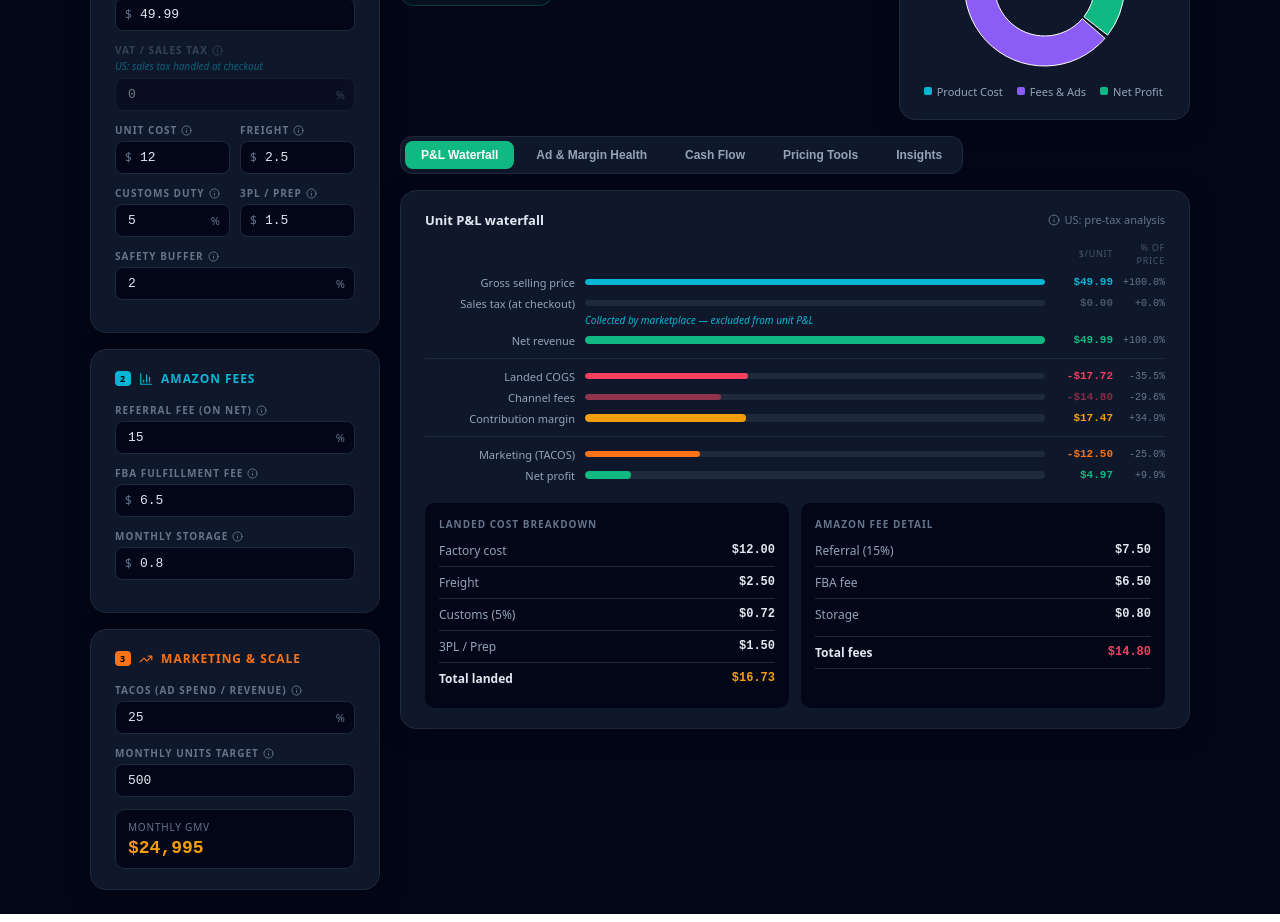
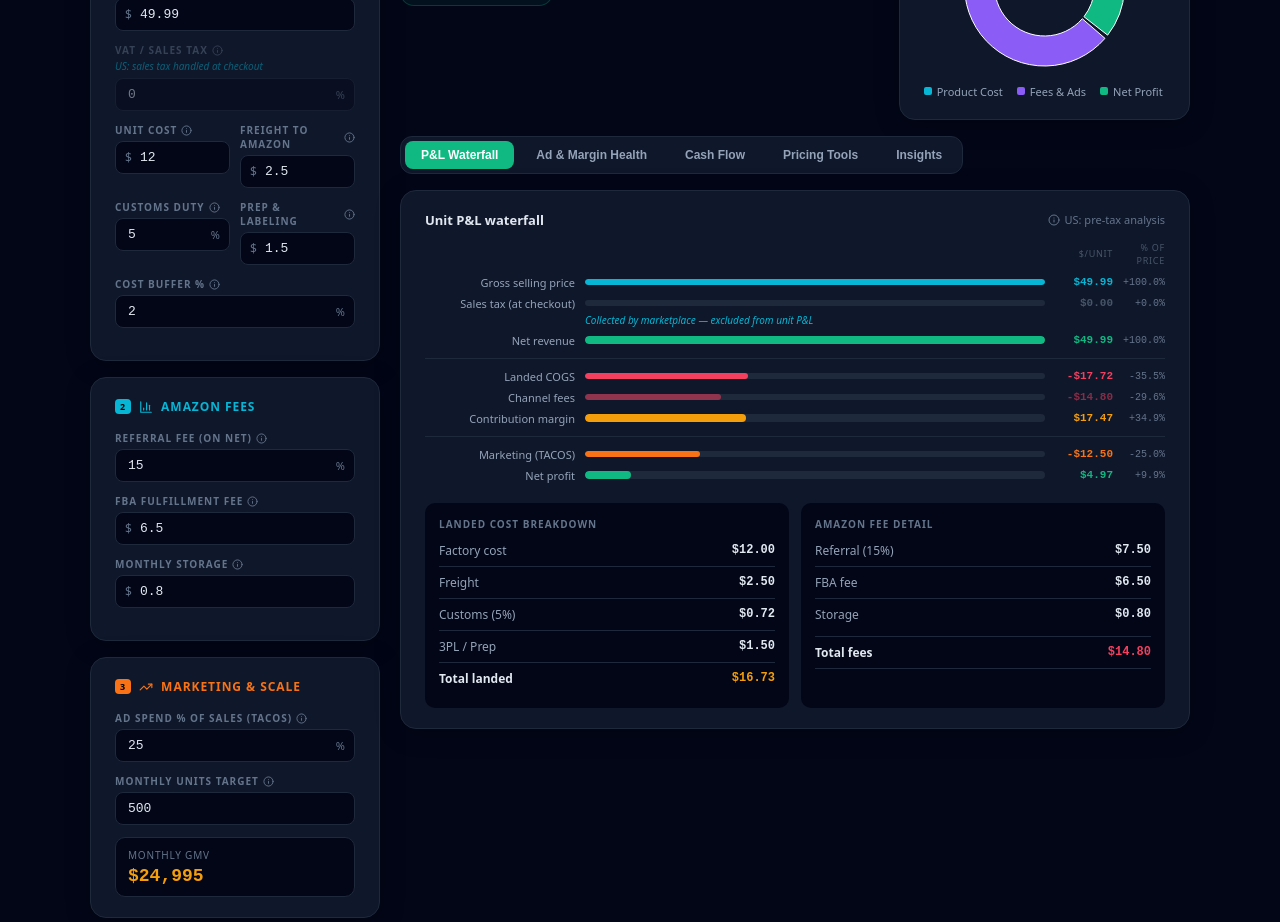
Before and after one commit to avielg-droid/amazon-calculator, a React (Vite) app: page / in a window 1280 px wide. Shown: the part 380-1302 px from the top of the page. Built offline with nearby package versions, Linux system fonts and the light colour scheme.

Commit message:
ux: fix jargon labels — Freight to Amazon, Prep & Labeling, Cost Buffer, Ad Spend

```diff
--- a/App.jsx
+++ b/App.jsx
@@ -418,13 +418,13 @@ export default function App() {
             />
             <div style={{ display: "grid", gridTemplateColumns: "1fr 1fr", gap: 10 }}>
               <InputField label="Unit cost" name="unitCost" value={inputs.unitCost} onChange={handleChange} prefix="$" tooltip="Your manufacturing or wholesale cost per unit (ex-factory)." error={inputErrors.unitCost} />
-              <InputField label="Freight" name="freightCost" value={inputs.freightCost} onChange={handleChange} prefix="$" tooltip="Cost to ship one unit from supplier to Amazon FBA warehouse." error={inputErrors.freightCost} />
+              <InputField label="Freight to Amazon" name="freightCost" value={inputs.freightCost} onChange={handleChange} prefix="$" tooltip="Cost to ship one unit from supplier to Amazon FBA warehouse." error={inputErrors.freightCost} />
             </div>
             <div style={{ display: "grid", gridTemplateColumns: "1fr 1fr", gap: 10 }}>
               <InputField label="Customs duty" name="customsDuty" value={inputs.customsDuty} onChange={handleChange} suffix="%" tooltip="Import duty as a % of product cost. Varies by HS code and country." error={inputErrors.customsDuty} />
-              <InputField label="3PL / Prep" name="prepFees" value={inputs.prepFees} onChange={handleChange} prefix="$" tooltip="Per-unit prep/labeling cost (bubble wrap, poly bags, FNSKU stickers)." error={inputErrors.prepFees} />
+              <InputField label="Prep & Labeling" name="prepFees" value={inputs.prepFees} onChange={handleChange} prefix="$" tooltip="Per-unit prep/labeling cost (bubble wrap, poly bags, FNSKU stickers)." error={inputErrors.prepFees} />
             </div>
-            <InputField label="Safety buffer" name="safetyBuffer" value={inputs.safetyBuffer} onChange={handleChange} suffix="%" tooltip="Extra % added to COGS as buffer for damages, shrinkage, or hidden costs." error={inputErrors.safetyBuffer} />
+            <InputField label="Cost Buffer %" name="safetyBuffer" value={inputs.safetyBuffer} onChange={handleChange} suffix="%" tooltip="Extra % added to COGS as buffer for damages, shrinkage, or hidden costs." error={inputErrors.safetyBuffer} />
           </div>
 
           <div style={CARD}>
@@ -459,7 +459,7 @@ export default function App() {
               <span style={{ background: C.orange, color: "#000", borderRadius: 4, fontSize: 9, fontWeight: 800, padding: "1px 5px" }}>3</span>
               <TrendingUp size={14} />Marketing & Scale
             </div>
-            <InputField label="TACOS (ad spend / revenue)" name="adSpendShare" value={inputs.adSpendShare} onChange={handleChange} suffix="%" highlight={C.orange} tooltip="Total ad spend as % of revenue (TACOS). Includes PPC and external ads." error={inputErrors.adSpendShare} />
+            <InputField label="Ad Spend % of Sales (TACOS)" name="adSpendShare" value={inputs.adSpendShare} onChange={handleChange} suffix="%" highlight={C.orange} tooltip="Total ad spend as % of revenue (TACOS). Includes PPC and external ads." error={inputErrors.adSpendShare} />
             <InputField label="Monthly units target" name="monthlyUnits" value={inputs.monthlyUnits} onChange={handleChange} tooltip="Estimated units sold per month. Used to calculate total monthly profit." error={inputErrors.monthlyUnits} />
             <div style={{ marginTop: 4, padding: "10px 12px", background: C.s95, borderRadius: 10, border: `1px solid ${C.s8}` }}>
               <div style={{ fontSize: 10, color: C.s5, marginBottom: 4, textTransform: "uppercase", letterSpacing: "0.08em" }}>Monthly GMV</div>
```
